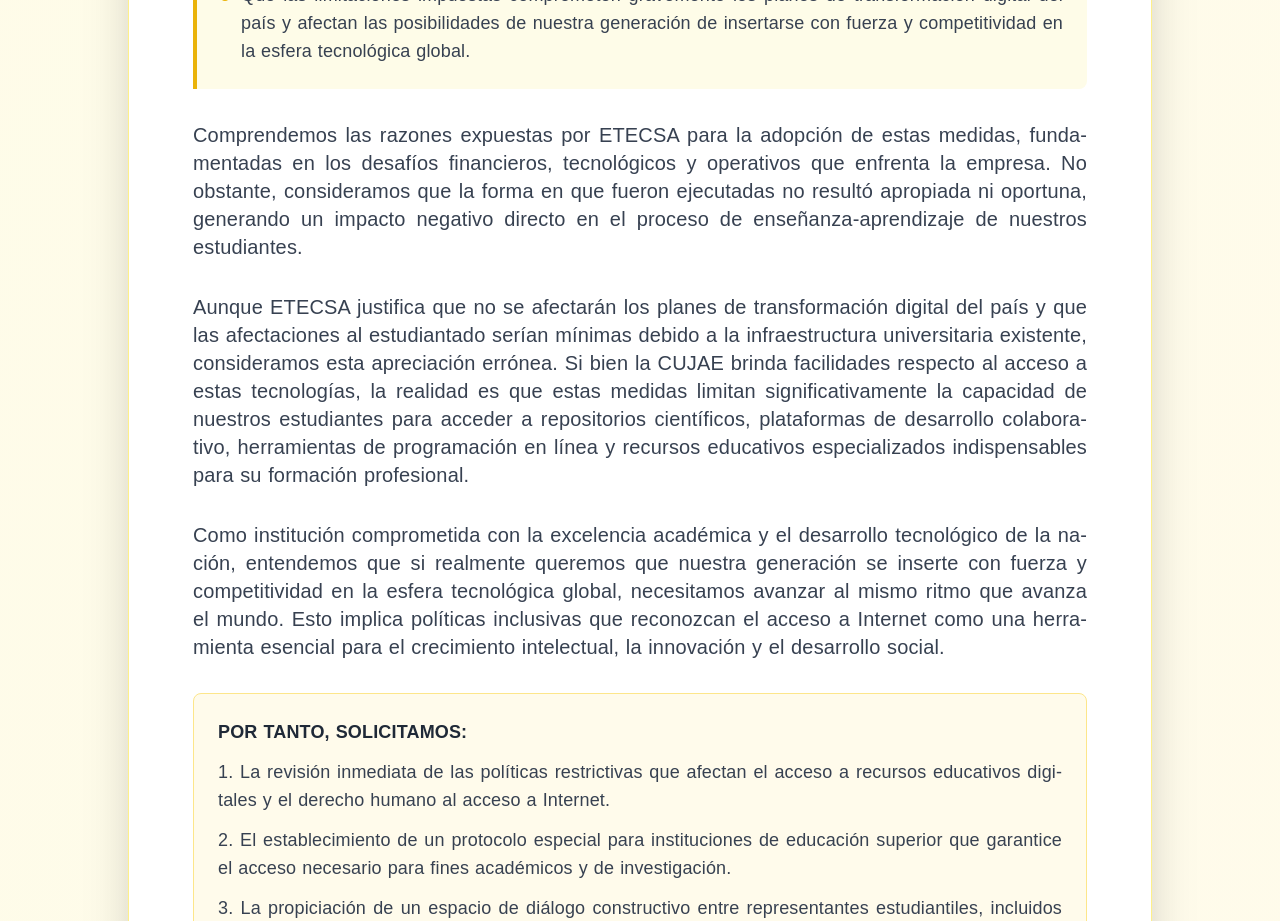
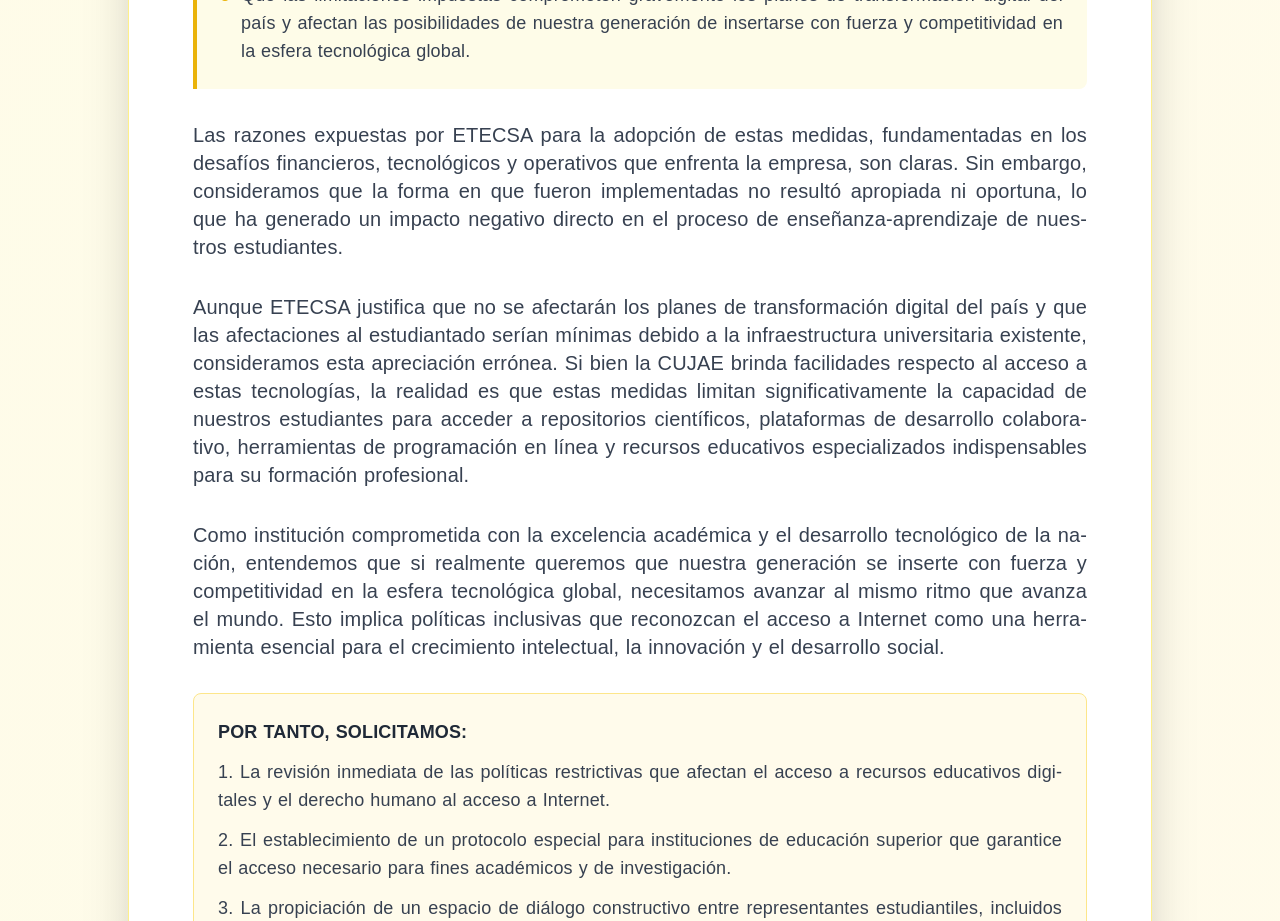
Before and after one commit to EduardoProfe666/carta-fii-etecsa, a Next.js app: page / in a window 1280 px wide. Shown: the part 1160-2081 px from the top of the page. Built offline with nearby package versions, Linux system fonts and the light colour scheme.

Commit message:
Update carta-oficial.tsx

```diff
--- a/carta-oficial.tsx
+++ b/carta-oficial.tsx
@@ -152,12 +152,13 @@
             </div>
 
             <p className="text-md md:text-xl [hyphens:auto] [word-break:break-word] [overflow-wrap:break-word]">
-              Comprendemos las razones expuestas por ETECSA para la adopción de
-              estas medidas, fundamentadas en los desafíos financieros,
-              tecnológicos y operativos que enfrenta la empresa. No obstante,
-              consideramos que la forma en que fueron ejecutadas no resultó
-              apropiada ni oportuna, generando un impacto negativo directo en el
-              proceso de enseñanza-aprendizaje de nuestros estudiantes.
+              Las razones expuestas por ETECSA para la adopción de estas
+              medidas, fundamentadas en los desafíos financieros, tecnológicos y
+              operativos que enfrenta la empresa, son claras. Sin embargo,
+              consideramos que la forma en que fueron implementadas no resultó
+              apropiada ni oportuna, lo que ha generado un impacto negativo
+              directo en el proceso de enseñanza-aprendizaje de nuestros
+              estudiantes.
             </p>
 
             <p className="text-md md:text-xl [hyphens:auto] [word-break:break-word] [overflow-wrap:break-word]">
```
